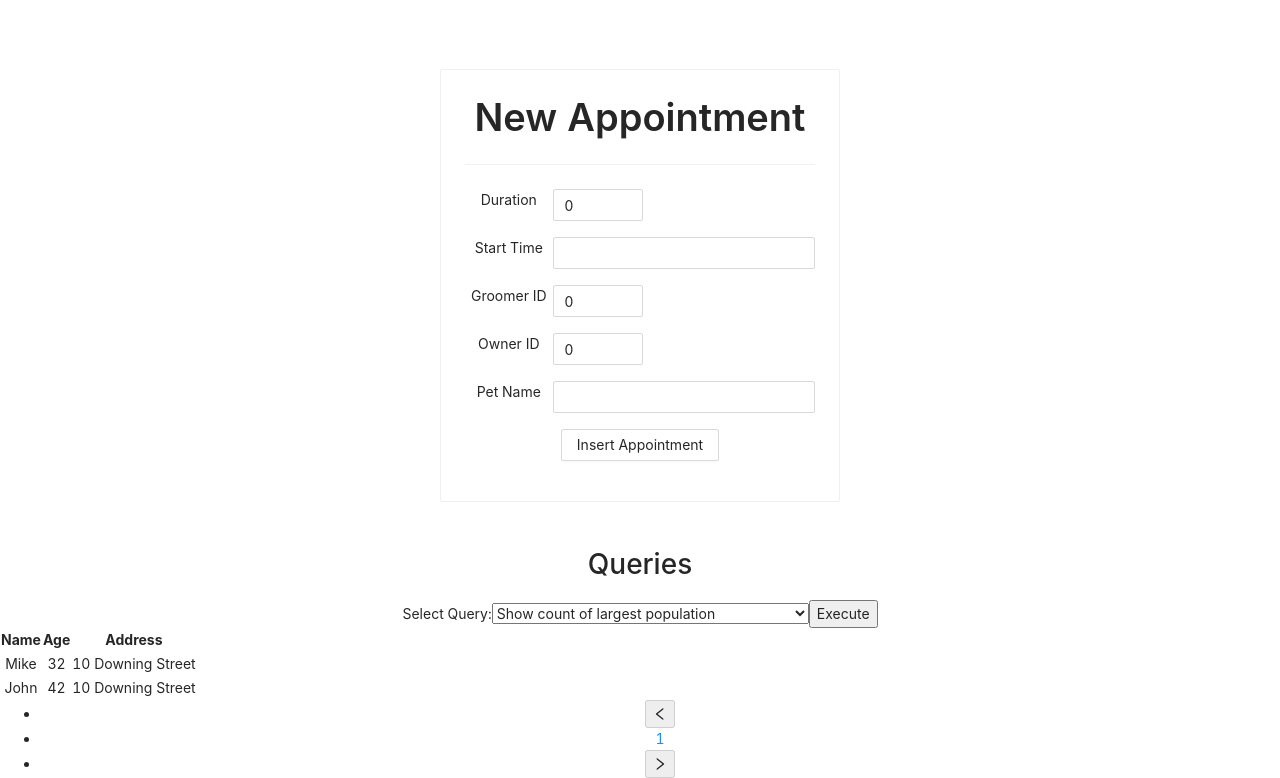
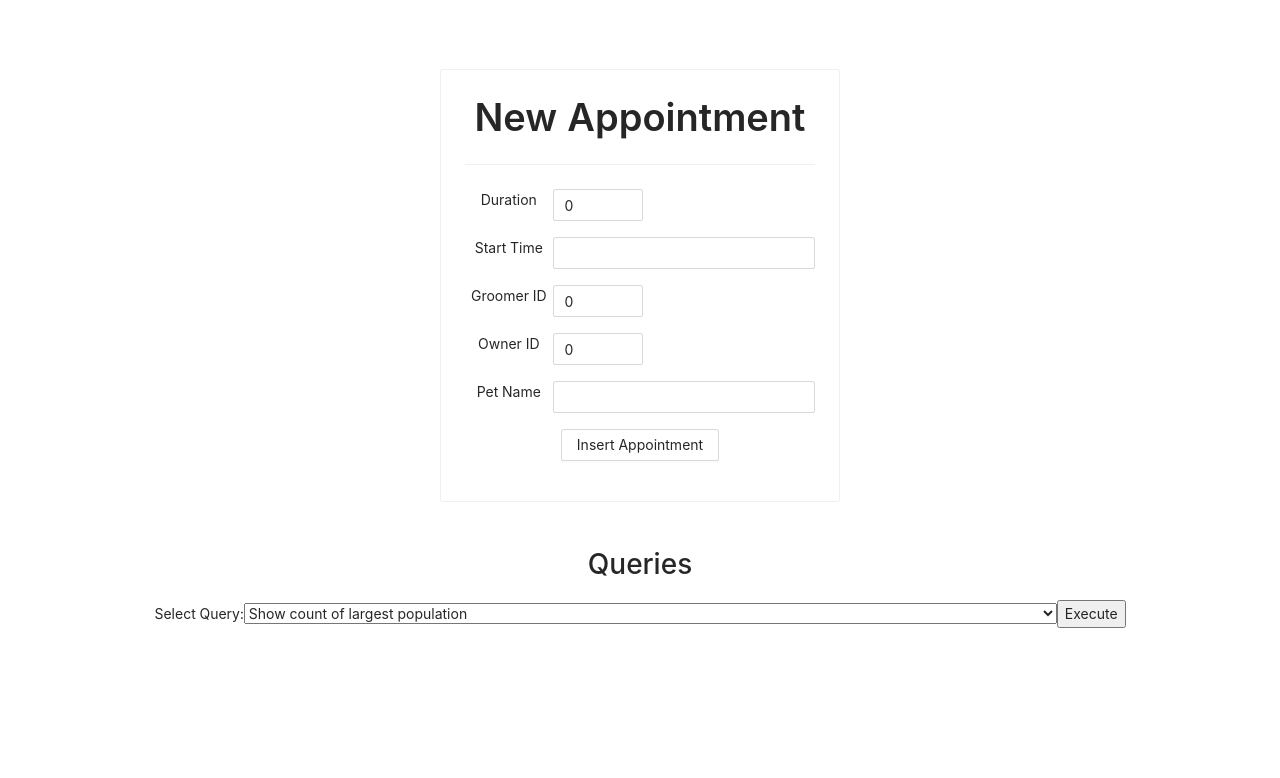
Before and after one commit to almadireddy/petCompany, a React (Create React App) app in the folder pet-front-end/: page / in a window 1280 px wide. Shown: the part 535-1313 px from the top of the page. After the commit the page ends 1163 px from the top, so only its background shows below. Built offline with nearby package versions, Linux system fonts and the light colour scheme.

Commit message:
display query results in table

```diff
--- a/pet-front-end/src/components/queryTable.js
+++ b/pet-front-end/src/components/queryTable.js
@@ -2,39 +2,21 @@ import React from 'react';
 import { Table } from 'antd';
 
 function QueryTable(props) {
-    const dataSource = [
-    {
-        key: '1',
-        name: 'Mike',
-        age: 32,
-        address: '10 Downing Street',
-    },
-    {
-        key: '2',
-        name: 'John',
-        age: 42,
-        address: '10 Downing Street',
-    },
-    ];
-    const columns = [
-    {
-        title: 'Name',
-        dataIndex: 'name',
-        key: 'name',
-    },
-    {
-        title: 'Age',
-        dataIndex: 'age',
-        key: 'age',
-    },
-    {
-        title: 'Address',
-        dataIndex: 'address',
-        key: 'address',
-    },
-    ];
+    const ds = props.table.map((row, i) => {
+        return {
+            ...row, key: i+1
+        };
+    });
+    const c = [];
+    for (const key in props.table[0]) {
+        //console.log(key);
+        c.push({
+            title: key,
+            dataIndex: key
+        })
+    }
     return (
-        <Table dataSource={dataSource} columns={columns} />
+        <Table dataSource={ds} columns={c} />
     );
 }
 
--- a/pet-front-end/src/components/selector.js
+++ b/pet-front-end/src/components/selector.js
@@ -6,7 +6,8 @@ class Selector extends React.Component {
     constructor(props) {
         super(props);
         this.state = {
-            value: 0
+            value: 0,
+            table: null
         };
         this.handleChange = this.handleChange.bind(this);
         this.handleSubmit = this.handleSubmit.bind(this);
@@ -16,16 +17,16 @@ class Selector extends React.Component {
         this.setState({value: event.target.value});
     }
 
-    handleSubmit(event) {
+    async handleSubmit(event) {
+        event.preventDefault();
         console.log(this.state)
-        instance.get('/query', {
+        let x = await instance.get('/query', {
             params: {
                 value: this.state['value']
             }
-        }).then(function(res) {
-            console.log(res.data);
-        });
-        event.preventDefault();
+        })
+        console.log(x.data);
+        this.setState({table: x.data});
     }
 
     render() {
@@ -40,11 +41,17 @@ class Selector extends React.Component {
                         <select value={this.state.value} onChange={this.handleChange}>
                             <option value='0'>Show count of largest population</option>
                             <option value='1'>Show a listing of a key entity in the database</option>
+                            <option value='2'>Show a list of entities that must function together
+                            (Show a list of managers and receptionists who work together (JOIN))</option>
                         </select>
                     </label>
                     <input type='submit' value='Execute' />
                 </form>
-                <QueryTable />
+                <div>
+                    {this.state.table && (
+                        <QueryTable table={this.state.table} />
+                    )}
+                </div>
             </div>
         )
     }
```
Also changed, not shown: 1 other file (tests, documents, lock files or other folders).
